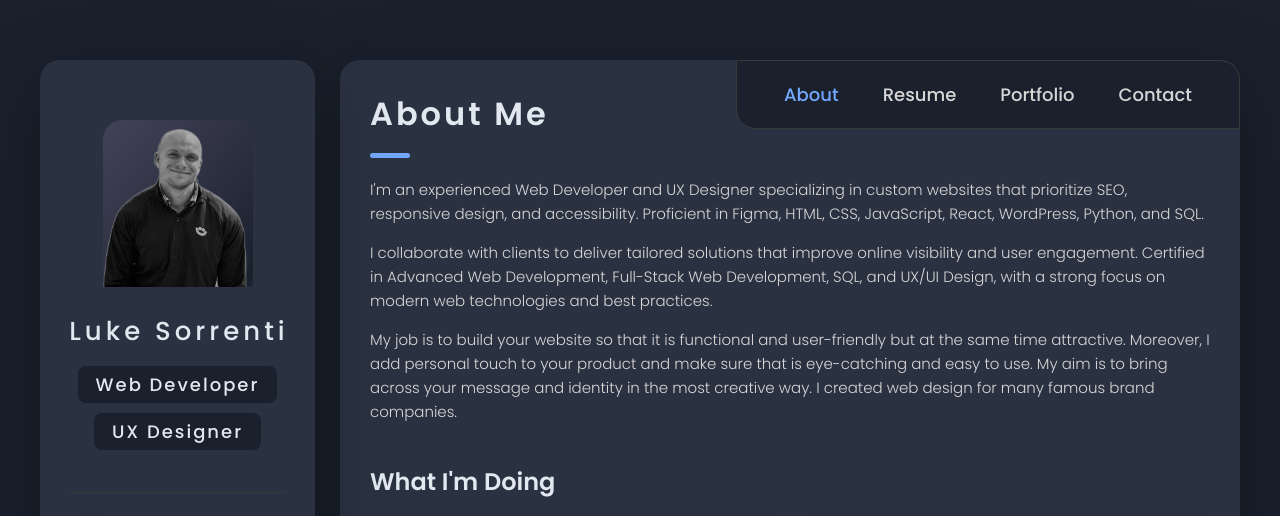
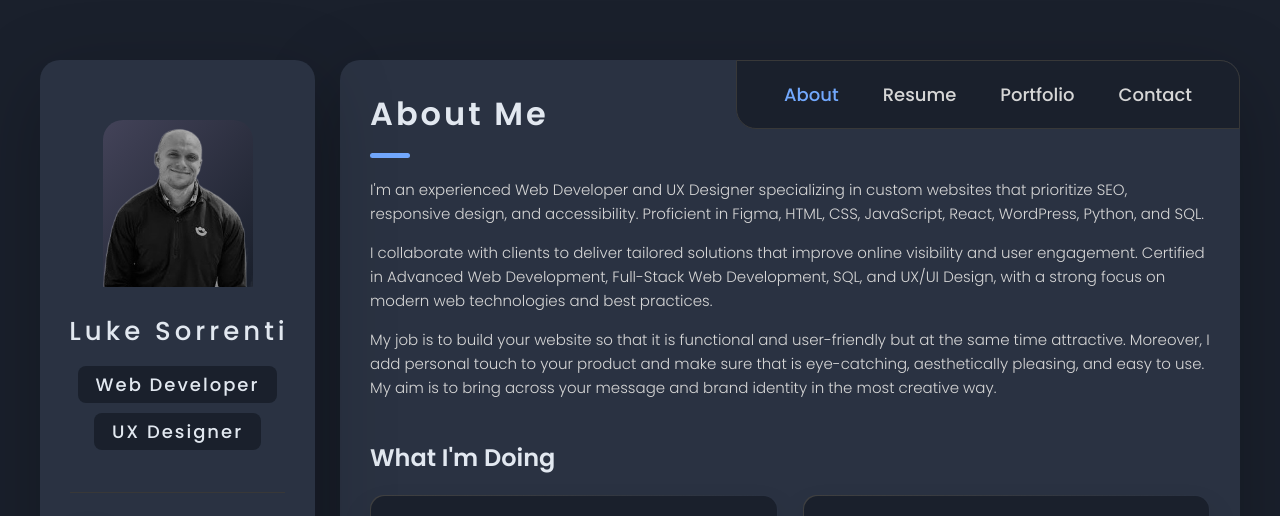
Before and after one commit to LRSORRENTI/New_Portfolio, a plain HTML site: page index.html in a window 1280 px wide. Shown: the top 516 px of the page. Drawn offline with nearby package versions, Linux system fonts and the light colour scheme.

Commit message:
fixed grammatical errors in my offer section within about section

```diff
--- a/index.html
+++ b/index.html
@@ -230,10 +230,9 @@
             <p>
               My job is to build your website so that it is functional and
               user-friendly but at the same time attractive. Moreover, I add
-              personal touch to your product and make sure that is eye-catching
-              and easy to use. My aim is to bring across your message and
-              identity in the most creative way. I created web design for many
-              famous brand companies.
+              personal touch to your product and make sure that is eye-catching,
+              aesthetically pleasing, and easy to use. My aim is to bring across
+              your message and brand identity in the most creative way.
             </p>
           </section>
 
```
